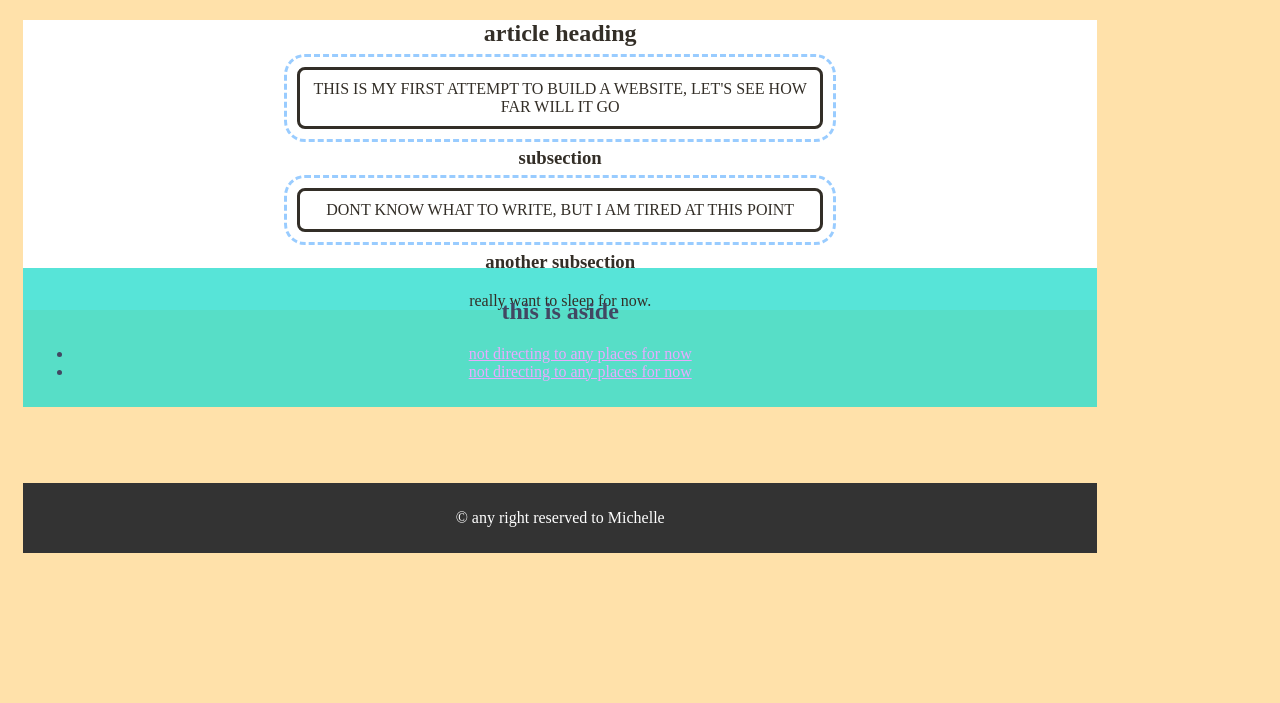
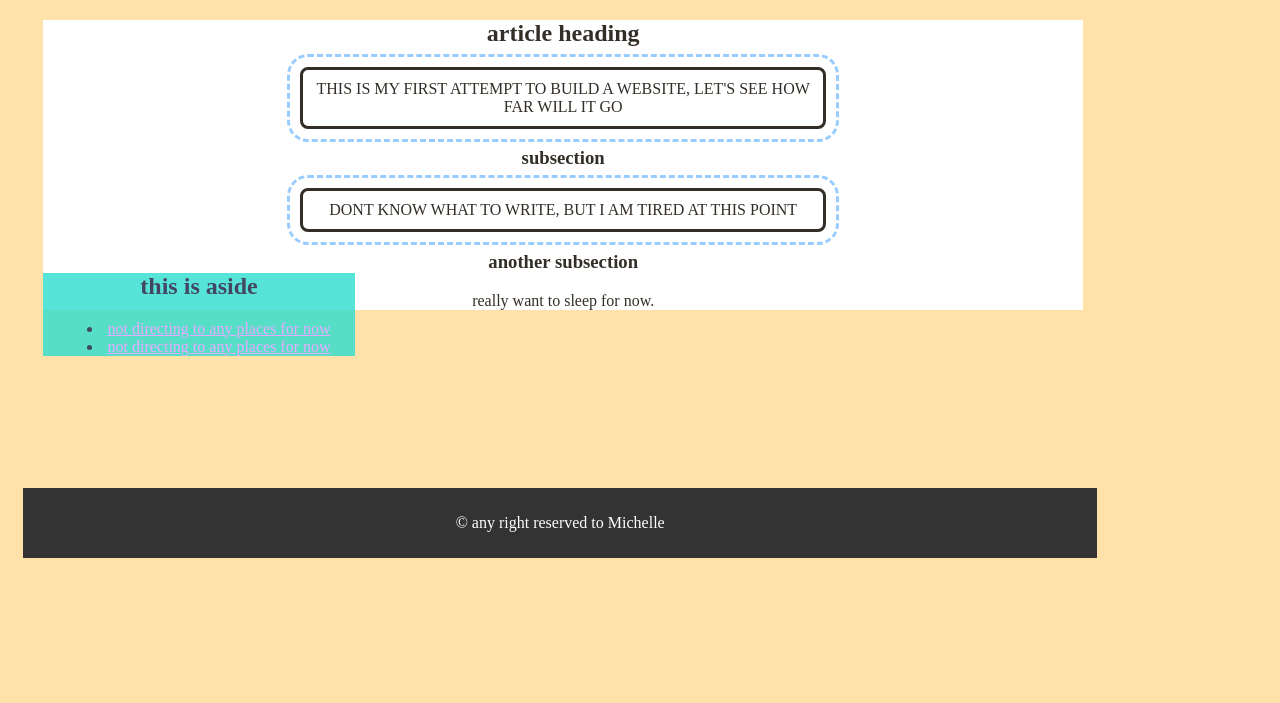
Before and after one commit to myfeng10/MichelleYilin, a Flask app: page / in a window 1280 px wide. Shown: the part 209-912 px from the top of the page. Before the commit the page ends 762 px from the top, so only its background shows below. Run offline with Flask 3, Linux system fonts and the light colour scheme.

Commit message:
flak entered

```diff
--- a/static/css/index.css
+++ b/static/css/index.css
@@ -8,6 +8,24 @@
   background: white;
 }
 
+.container {
+  display: flex;
+}
+
+main {
+  flex: 3; /* occupies 3 parts of the container */
+  padding: 0 20px;
+}
+
+
+aside {
+  flex: 1;
+  width: 30%; /* remainder to 100% of the main content width */
+  box-sizing: border-box;
+  padding: 0 20px;
+  background-color: rgba(46, 222, 207,0.8);
+  color: rgb(66, 71, 98);
+}
 body {
   font-family: Arial, sans-serif;
   background-color: #FFE1AA;
@@ -55,11 +73,6 @@ footer {
   color: #fff;
   padding: 10px;
   text-align: center;
-}
-aside {
-  background-color: rgba(46, 222, 207,0.8);
-  padding: 10px;
-  color: rgb(66, 71, 98);
 }
 
 /* unvisited link */
--- a/templates/index.html
+++ b/templates/index.html
@@ -13,7 +13,6 @@
 	<header>
 		<h1>welcome to my page</h1>
 	</header>
-
 	<nav>
 		<ul>
 			<li><a href="{{ url_for('diary') }}">diary</a></li>
```
Also changed, not shown: 12 other files.
